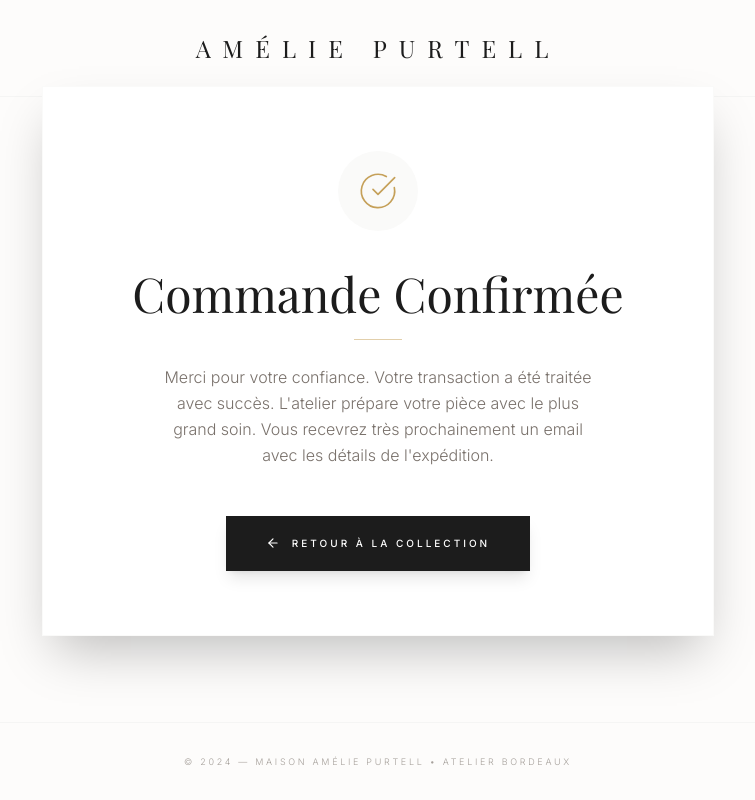
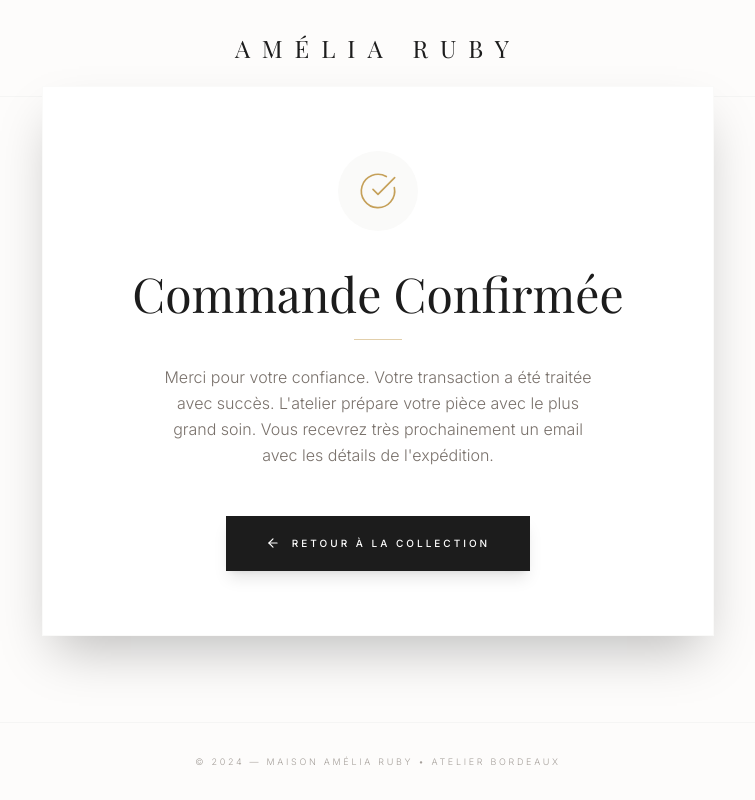
Before and after one commit to xavierlavoie-bit/AmeliaRuby, a Next.js app: page /success in a window 1280 px wide. Shown: the whole page, without its empty margins (262-1017 px from the left). Built offline with nearby package versions, Linux system fonts and the light colour scheme; a web font is replaced by a local one.

Commit message:
"amelioration"

```diff
--- a/app/api/checkout/route.tsx
+++ b/app/api/checkout/route.tsx
@@ -75,7 +75,7 @@ export async function POST(request: Request) {
       invoice_creation: {
         enabled: true,
         invoice_data: {
-          description: `Merci pour votre commande chez Maison Amélie Purtell. Détails : ${orderDescription}`,
+          description: `Merci pour votre commande chez Maison Amélia Ruby. Détails : ${orderDescription}`,
         }
       },
 
--- a/app/api/tracking/route.ts
+++ b/app/api/tracking/route.ts
@@ -19,7 +19,7 @@ export async function POST(req: Request) {
     const emailHtml = `
       <div style="font-family: 'Times New Roman', serif; max-width: 600px; margin: auto; padding: 50px 20px; color: #1C1C1C; background-color: #ffffff; border: 1px solid #f0f0f0;">
         <div style="text-align: center;">
-          <h1 style="text-transform: uppercase; letter-spacing: 6px; font-weight: 300; font-size: 24px; margin-bottom: 10px;">Amélie Purtell</h1>
+          <h1 style="text-transform: uppercase; letter-spacing: 6px; font-weight: 300; font-size: 24px; margin-bottom: 10px;">Amélia Ruby</h1>
           <p style="text-transform: uppercase; letter-spacing: 3px; font-size: 10px; color: #999999; margin-bottom: 30px;">Haute Maroquinerie Artisanale</p>
           <div style="height: 1px; background-color: #C5A059; width: 50px; margin: 0 auto 30px auto;"></div>
         </div>
@@ -53,10 +53,10 @@ export async function POST(req: Request) {
       to: email,
       from: {
         email: 'xavier.lavoie@optimiplex.com',
-        name: 'Maison Amélie Purtell'
+        name: 'Maison Amélia Ruby'
       },
       replyTo: 'atelier@ameliepurtell.com',
-      subject: 'Votre création est en route — Maison Amélie Purtell',
+      subject: 'Votre création est en route — Maison Amélia Ruby',
       text: `Votre colis (${carrier}) avec le numéro ${trackingNumber} a été expédié.`,
       html: emailHtml,
     });
--- a/app/api/webhooks/stripe/route.ts
+++ b/app/api/webhooks/stripe/route.ts
@@ -137,7 +137,7 @@ export async function POST(req: Request) {
           const emailHtml = `
             <div style="font-family: 'Times New Roman', serif; max-width: 600px; margin: auto; padding: 50px 20px; color: #1C1C1C; background-color: #ffffff; border: 1px solid #f0f0f0;">
               <div style="text-align: center;">
-                <h1 style="text-transform: uppercase; letter-spacing: 6px; font-weight: 300; font-size: 24px; margin-bottom: 10px;">Amélie Purtell</h1>
+                <h1 style="text-transform: uppercase; letter-spacing: 6px; font-weight: 300; font-size: 24px; margin-bottom: 10px;">Amélia Ruby</h1>
                 <p style="text-transform: uppercase; letter-spacing: 3px; font-size: 10px; color: #999; margin-bottom: 30px;">Haute Maroquinerie Artisanale</p>
                 <div style="height: 1px; background: #C5A059; width: 50px; margin: 0 auto 30px auto;"></div>
               </div>
@@ -150,9 +150,9 @@ export async function POST(req: Request) {
 
           await sgMail.send({
             to: customerEmail,
-            from: 'Maison Amélie Purtell <xavier.lavoie@optimiplex.com>',
+            from: 'Maison Amélia Ruby <xavier.lavoie@optimiplex.com>',
             replyTo: 'atelier@ameliepurtell.com',
-            subject: 'Merci de votre confiance — Maison Amélie Purtell',
+            subject: 'Merci de votre confiance — Maison Amélia Ruby',
             text: `Bonjour ${customerName}, votre commande est en cours de préparation.`,
             html: emailHtml,
           });
--- a/app/layout.tsx
+++ b/app/layout.tsx
@@ -13,7 +13,7 @@ const geistMono = Geist_Mono({
 });
 
 export const metadata: Metadata = {
-  title: "Amelie Purtell",
+  title: "Amelia Ruby",
   description: "",
 };
 
--- a/app/page.tsx
+++ b/app/page.tsx
@@ -634,7 +634,7 @@ This brief defines EVERYTHING: the item type, colors, materials, textures, hardw
           </button>
           <div className="w-full max-w-sm space-y-12 text-center animate-in fade-in slide-in-from-bottom-4 duration-1000">
             <div className="space-y-4">
-              <h1 className="text-2xl font-serif uppercase tracking-[0.5em] font-light">Amélie Purtell</h1>
+              <h1 className="text-2xl font-serif uppercase tracking-[0.5em] font-light">Amélia Ruby</h1>
               <p className="text-[10px] uppercase tracking-[0.4em] text-[#C5A059] font-medium">Espace Privé Artisan</p>
             </div>
             <form onSubmit={(e) => { e.preventDefault(); if(adminPassword === 'atelier2024') setIsAdminAuthenticated(true); else alert("Code incorrect"); }} className="space-y-8">
@@ -664,7 +664,7 @@ This brief defines EVERYTHING: the item type, colors, materials, textures, hardw
         <div className="max-w-6xl mx-auto">
           <header className="flex flex-col md:flex-row justify-between items-start md:items-center mb-12 gap-6 border-b pb-8">
             <div>
-              <h1 className="text-3xl font-serif">Maison Amélie Purtell</h1>
+              <h1 className="text-3xl font-serif">Maison Amélia Ruby</h1>
               <div className="flex gap-8 mt-6">
                 <button
                   onClick={() => setAdminTab('inventory')}
@@ -1204,7 +1204,7 @@ This brief defines EVERYTHING: the item type, colors, materials, textures, hardw
       {/* NAVBAR */}
       <nav className={`fixed w-full z-[100] transition-all duration-700 px-6 md:px-20 py-7 flex justify-between items-center ${scrolled ? 'bg-white/97 backdrop-blur-md shadow-sm' : 'bg-transparent text-white'}`}>
         <h1 className="text-lg md:text-xl font-serif uppercase tracking-[0.5em] font-light cursor-pointer" onClick={() => window.scrollTo({top: 0, behavior: 'smooth'})}>
-          Amélie Purtell
+          Amélia Ruby
         </h1>
         <div className="hidden md:flex items-center gap-12">
           <button onClick={() => scrollToSection('store')} className="text-[9px] uppercase tracking-[0.3em] font-light hover:text-[#C5A059] transition-colors opacity-70 hover:opacity-100">Collection</button>
@@ -1404,7 +1404,7 @@ This brief defines EVERYTHING: the item type, colors, materials, textures, hardw
               <div className="absolute bottom-7 left-7 right-7">
                 <div className="border-l border-[#C5A059]/50 pl-5 space-y-1.5">
                   <p className="font-serif italic text-white text-base leading-relaxed">"Chaque couture est une promesse d'éternité."</p>
-                  <p className="text-[8px] uppercase tracking-[0.4em] text-white/40">— Amélie Purtell</p>
+                  <p className="text-[8px] uppercase tracking-[0.4em] text-white/40">— Amélia Ruby</p>
                 </div>
               </div>
               <div className="absolute top-5 right-5 border border-white/15 px-3 py-1.5">
@@ -1511,7 +1511,7 @@ This brief defines EVERYTHING: the item type, colors, materials, textures, hardw
                 </div>
                 <div>
                   <h4 className="font-serif text-lg tracking-wide">Artisan IA</h4>
-                  <p className="text-[8px] uppercase tracking-[0.3em] text-[#C5A059] mt-1">Maison Amélie Purtell</p>
+                  <p className="text-[8px] uppercase tracking-[0.3em] text-[#C5A059] mt-1">Maison Amélia Ruby</p>
                 </div>
               </div>
 
@@ -1752,7 +1752,7 @@ This brief defines EVERYTHING: the item type, colors, materials, textures, hardw
             </div>
           </div>
           <div className="pt-10 flex flex-col md:flex-row justify-between items-center gap-4 text-center">
-            <p className="text-[8px] uppercase tracking-[0.3em] font-light text-stone-700">© 2026 — Maison Amélie Purtell — Tous droits réservés</p>
+            <p className="text-[8px] uppercase tracking-[0.3em] font-light text-stone-700">© 2026 — Maison Amélia Ruby — Tous droits réservés</p>
             <div className="flex items-center gap-3">
               <div className="w-4 h-[1px] bg-white/10" />
               <p className="text-[8px] uppercase tracking-[0.3em] font-light text-stone-700">Fait avec soin à Montréal</p>
--- a/app/success/page.tsx
+++ b/app/success/page.tsx
@@ -20,7 +20,7 @@ export default function SuccessPage() {
       {/* NAVBAR SIMPLIFIÉE */}
       <nav className="w-full px-6 md:px-20 py-8 flex justify-center items-center absolute top-0 border-b border-stone-100">
         <h1 className="text-xl md:text-2xl font-serif uppercase tracking-[0.5em] font-light">
-          Amélie Purtell
+          Amélia Ruby
         </h1>
       </nav>
 
@@ -56,7 +56,7 @@ export default function SuccessPage() {
       {/* FOOTER MINIMAL */}
       <footer className="py-8 text-center border-t border-stone-100">
         <p className="text-[9px] uppercase tracking-[0.3em] font-light text-stone-400">
-          © 2024 — Maison Amélie Purtell • Atelier Bordeaux
+          © 2024 — Maison Amélia Ruby • Atelier Bordeaux
         </p>
       </footer>
 
```
